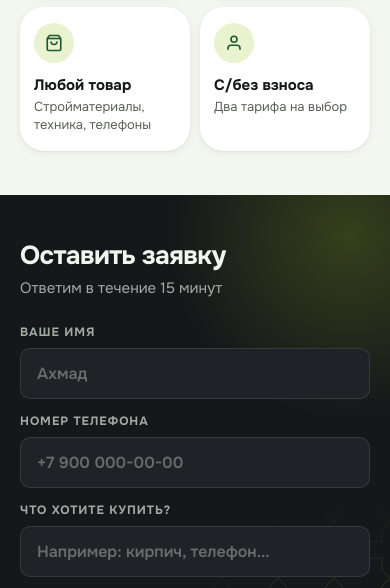
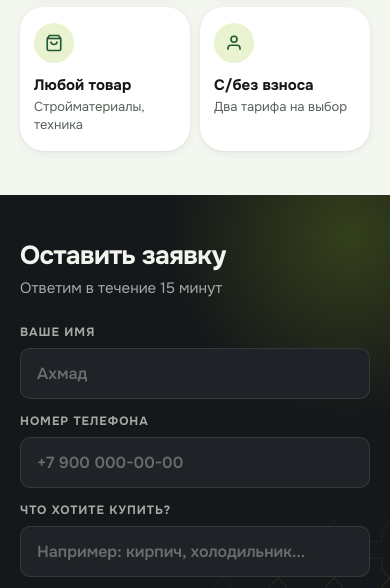
Before and after one commit to amanafinance/calculator, a plain HTML site: page index.html in a window 390 px wide. Shown: the part 2485-3073 px from the top of the page. Drawn offline with Linux system fonts and the light colour scheme.

Commit message:
Remove phones from product descriptions and application example

```diff
--- a/index.html
+++ b/index.html
@@ -665,7 +665,7 @@
         <div class="cond-card">
           <div class="cond-icon"><svg width="18" height="18" viewBox="0 0 24 24" fill="none" stroke="currentColor" stroke-width="2.2"><path d="M6 2L3 6v14a2 2 0 002 2h14a2 2 0 002-2V6l-3-4z"/><line x1="3" y1="6" x2="21" y2="6"/><path d="M16 10a4 4 0 01-8 0"/></svg></div>
           <div class="cond-title">Любой товар</div>
-          <div class="cond-desc">Стройматериалы, техника, телефоны</div>
+          <div class="cond-desc">Стройматериалы, техника</div>
         </div>
         <div class="cond-card">
           <div class="cond-icon"><svg width="18" height="18" viewBox="0 0 24 24" fill="none" stroke="currentColor" stroke-width="2.2"><path d="M20 21v-2a4 4 0 00-4-4H8a4 4 0 00-4 4v2"/><circle cx="12" cy="7" r="4"/></svg></div>
@@ -690,7 +690,7 @@
         </div>
         <div class="form-field">
           <label class="form-label" for="formProduct">Что хотите купить?</label>
-          <input class="form-input" type="text" id="formProduct" placeholder="Например: кирпич, телефон..." autocomplete="off" />
+          <input class="form-input" type="text" id="formProduct" placeholder="Например: кирпич, холодильник..." autocomplete="off" />
         </div>
         <button class="form-btn" id="formSubmitBtn" onclick="sendFormToSheet()">
           Отправить заявку
```
